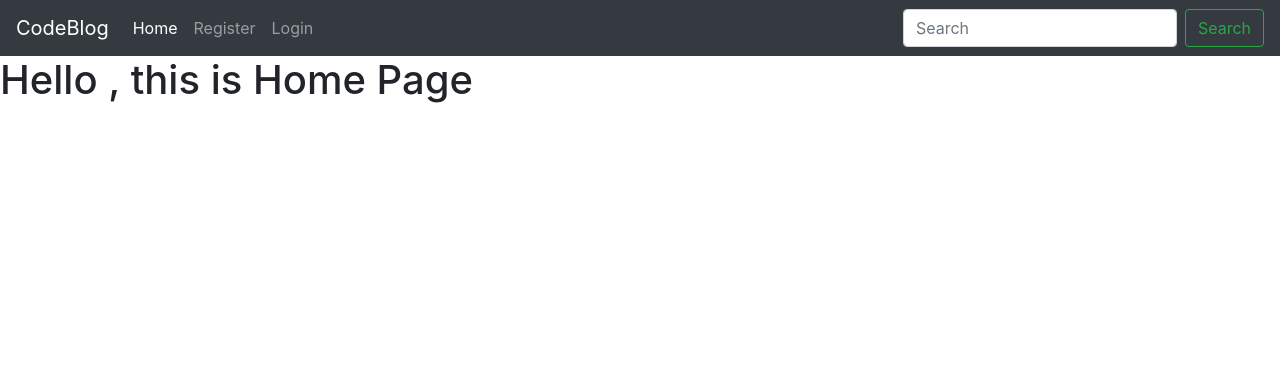
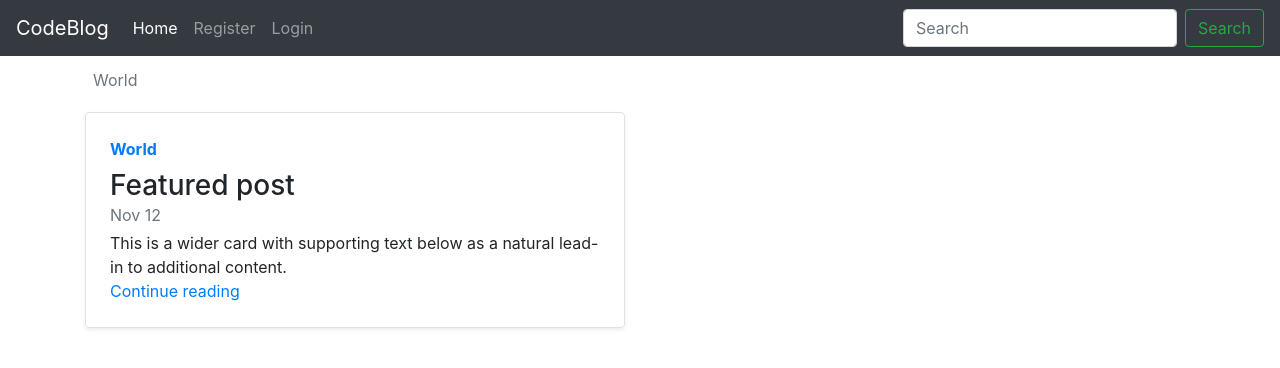
Before and after one commit to prajalpatidar06/CodeBlog, a Django app: page / in a window 1280 px wide. Shown: the top 368 px of the page. Run offline with Django 3.2, Linux system fonts and the light colour scheme.

Commit message:
mid done

```diff
--- a/templates/home.html
+++ b/templates/home.html
@@ -5,5 +5,27 @@
 {% endblock title %}
 
 {% block body %}
-    <h1>Hello , this is Home Page</h1>
+    <!-- blog start -->
+    <div class="container">
+        <div class="nav-scroller py-1 mb-2">
+          <nav class="nav d-flex justify-content-between">
+            <a class="p-2 text-muted" href="#">World</a>
+          </nav>
+        </div>
+
+        <div class="row mb-2">
+          <div class="col-md-6">
+            <div class="row no-gutters border rounded overflow-hidden flex-md-row mb-4 shadow-sm h-md-250 position-relative">
+              <div class="col p-4 d-flex flex-column position-static">
+                <strong class="d-inline-block mb-2 text-primary">World</strong>
+                <h3 class="mb-0">Featured post</h3>
+                <div class="mb-1 text-muted">Nov 12</div>
+                <p class="card-text mb-auto">This is a wider card with supporting text below as a natural lead-in to additional content.</p>
+                <a href="#" class="stretched-link">Continue reading</a>
+              </div>
+            </div>
+          </div>
+        </div>
+      </div>
+    <!-- blog end -->
 {% endblock body %}
```
Also changed, not shown: db.sqlite3, myapp1/migrations/0001_initial.py (added).
